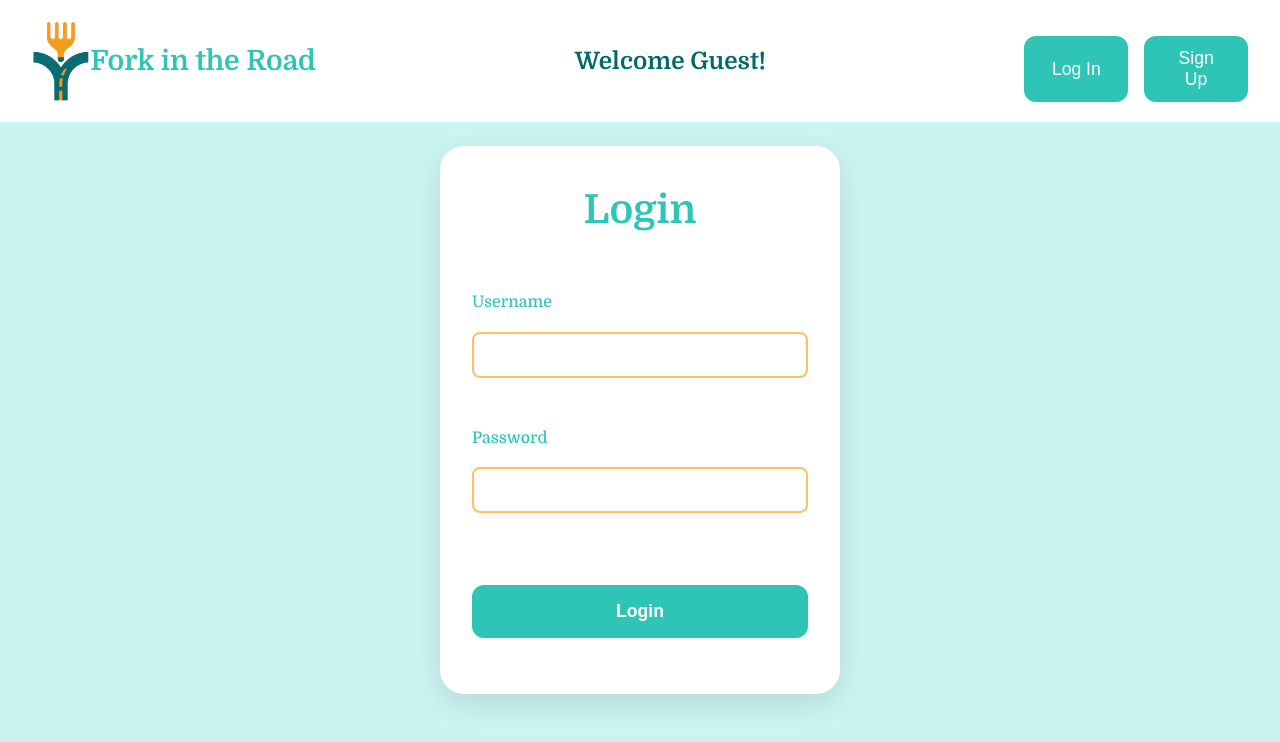
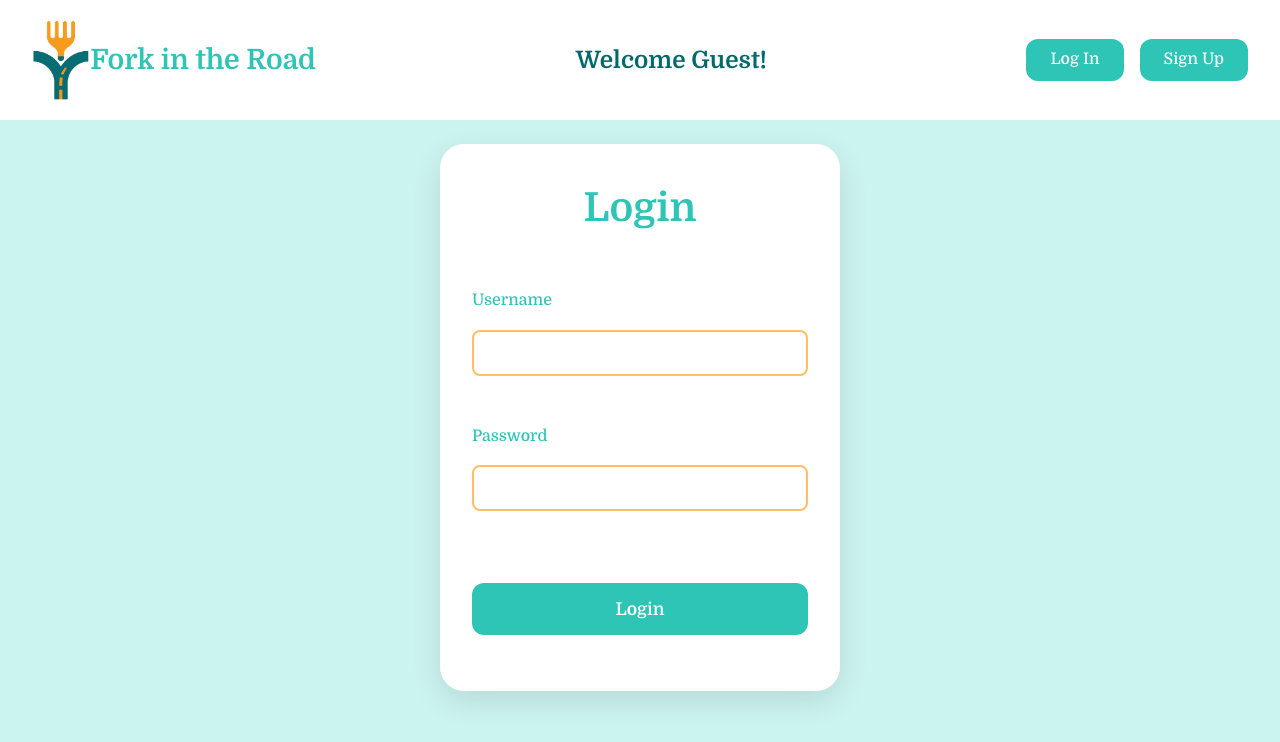
Before and after one commit to P2T1-KSRD/Project-2, a React (Vite) app in the folder client/: page /login in a window 1280 px wide. Shown: the top 742 px of the page. Built offline with nearby package versions, Linux system fonts and the light colour scheme.

Commit message:
Fixed button issue, can now press anywhere

```diff
--- a/client/src/components/Navbar.tsx
+++ b/client/src/components/Navbar.tsx
@@ -64,37 +64,27 @@ const Navbar = () => {
       <div className="navbar">
         {!loginCheck ? (
           <>
-            <button className="btn">
-              <Link className="link-text" to="/login">
+            <Link className="btnlink link-text" to="/login">
               Log In
             </Link>
-            </button>
-            <button className="btn">
-              <Link className="link-text" to="/signup">
+            <Link className="btnlink link-text" to="/signup">
               Sign Up
             </Link>
-            </button>
           </>
         ) : (
           <>
-            <button className="btn" onClick={handleLogout}>
+            <button className="btnlink" onClick={handleLogout}>
               Logout
             </button>
-            <button className="btn">
-              <Link className="link-text" to="/browse">
+            <Link className="btnlink link-text" to="/browse">
               Browse
             </Link>
-            </button>
-            <button className="btn">
-              <Link className="link-text" to="/addrestaurant">
+            <Link className="btnlink link-text" to="/addrestaurant">
               Add Restaurant
             </Link>
-            </button>
-            <button className="btn">
-              <Link className="link-text" to="/">
+            <Link className="btnlink link-text" to="/">
               Home
             </Link>
-            </button>
           </>
         )}
       </div>
--- a/client/src/index.css
+++ b/client/src/index.css
@@ -76,22 +76,21 @@
     gap: 1rem;
   }
 
-  .btn {
+  .btnlink,
+  button  {
     background-color: var(--dark);
-    color: var(--dark);
+    color: white;
     padding: .5rem 1.5rem;
     border-radius: 12px;
     font-size: 1rem;
     font-weight: 500;
     cursor: pointer;
     transition: all 0.3s ease;
-  }
-
-  .btn {
-    /* all: unset; */
     border: none !important;
-    /* outline: none !important; */
-    /* box-shadow: none !important; */
+    font-family: 'Domine', serif;
+    justify-content: center;
+    margin-bottom: auto;
+    margin-top: 0;
   }
 
 
```
Lines whose indentation alone changed are shown as unchanged.
